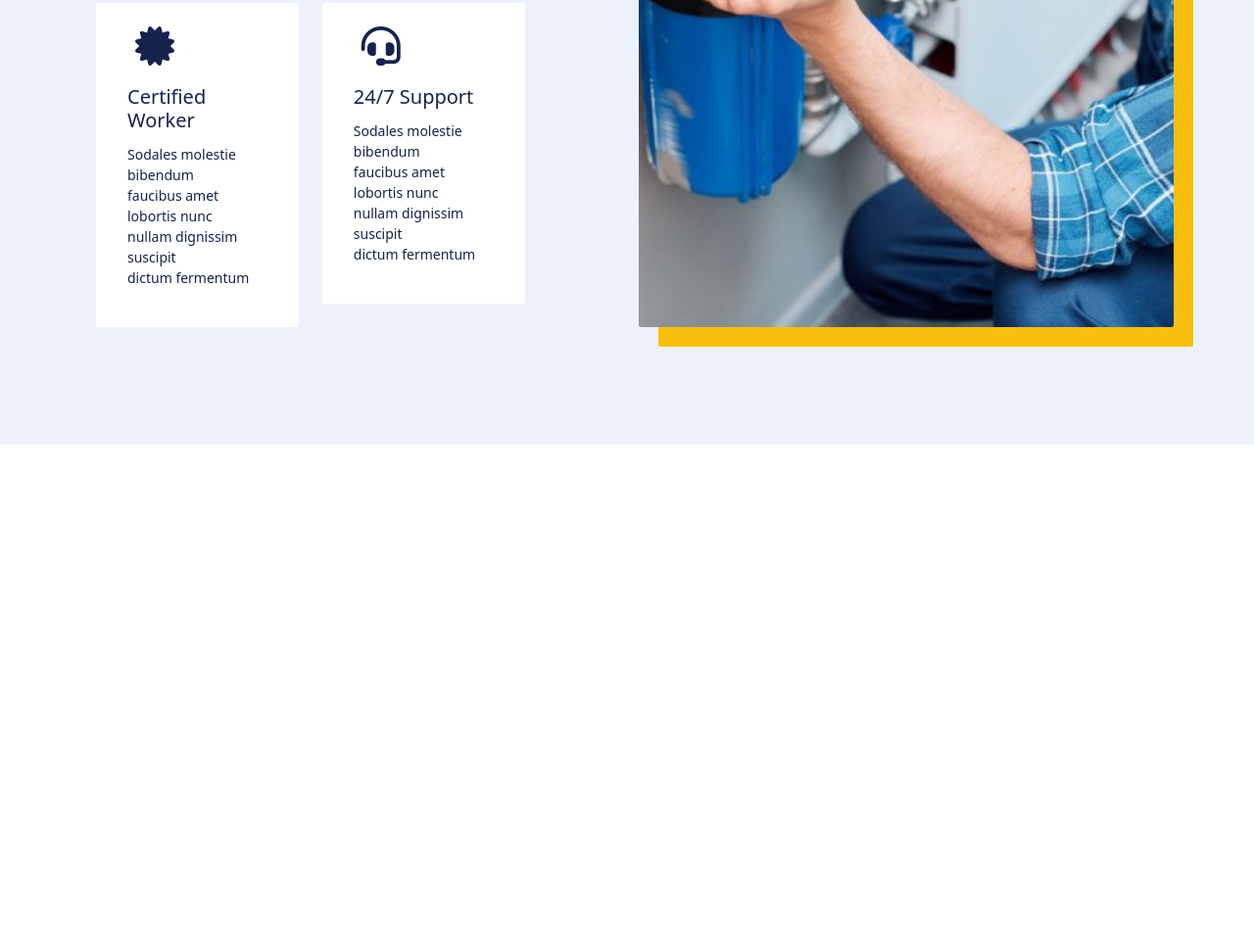
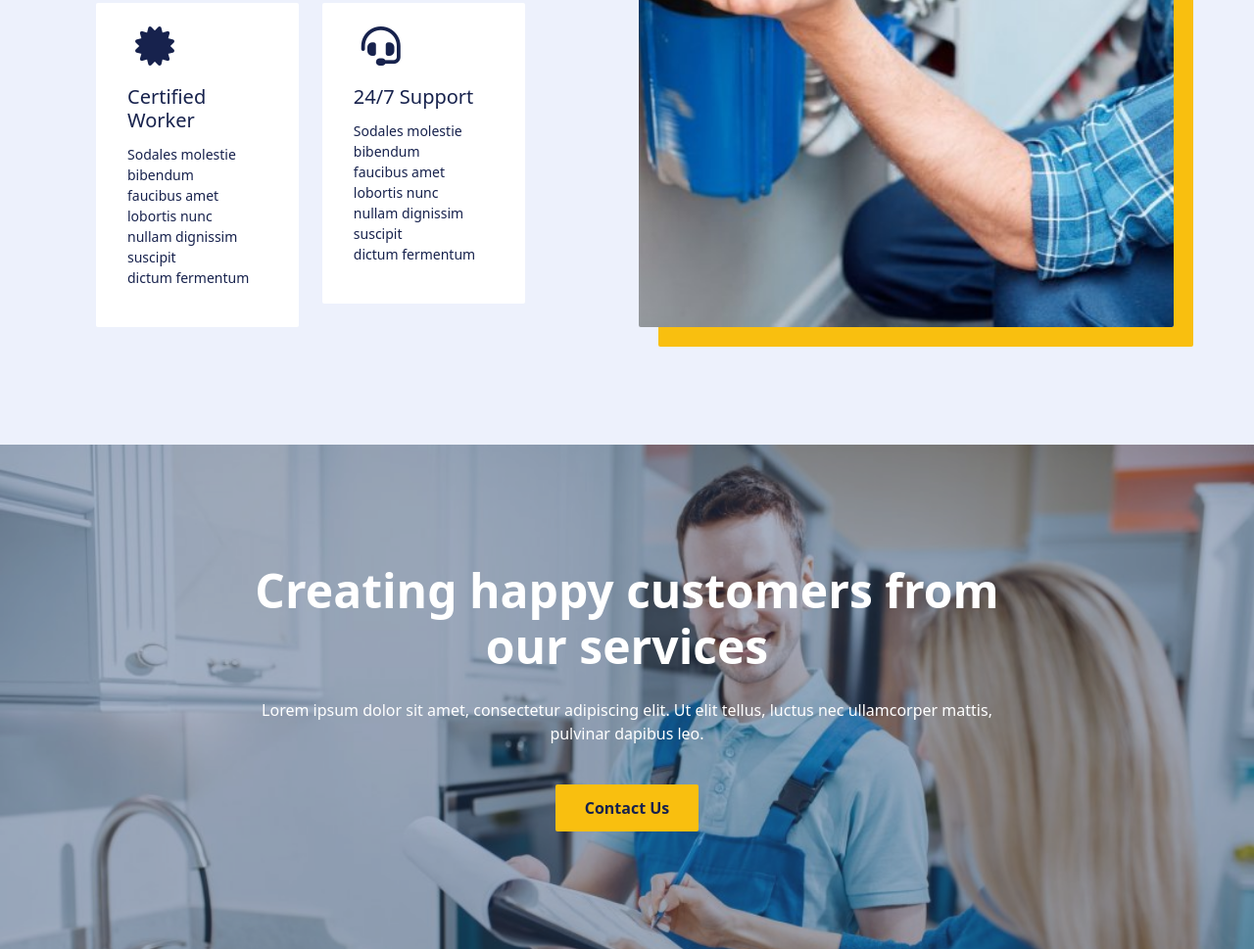
Before and after one commit to AhmedShaabanAl-Saidi/Plumberon, a plain HTML site: page index.html in a window 1280 px wide. Shown: the part 4009-4978 px from the top of the page at 98% size. Before the commit the page ends 4463 px from the top, so only its background shows below. Drawn offline with Linux system fonts and the light colour scheme.

Commit message:
Contact Us

```diff
--- a/CSS/style.css
+++ b/CSS/style.css
@@ -197,3 +197,9 @@
 .why-choose-us .card p {
     font-size: 14px;
 }
+
+/* contact-us */
+.contact-us{
+    background: linear-gradient(rgba(35, 65, 110, 0.4), rgba(35, 65, 110, 0.4)), url('IMG/video-bg.jpg');
+    background-size: cover;
+}
--- a/index.html
+++ b/index.html
@@ -337,7 +337,8 @@
                     <h2 class="display-5 fw-bold">Providing friendly
                         <br> plumbing services
                     </h2>
-                    <p class="py-3 fw-normal">Lorem ipsum dolor sit amet, consectetur adipiscing elit. Ut elit tellus, luctus
+                    <p class="py-3 fw-normal">Lorem ipsum dolor sit amet, consectetur adipiscing elit. Ut elit tellus,
+                        luctus
                         <br> nec ullamcorper mattis, pulvinar dapibus leo.
                     </p>
 
@@ -403,6 +404,20 @@
         </div>
     </section>
 
+    <!-- Contact Us -->
+    <section class="contact-us py-120 text-white text-center">
+        <div class="container">
+            <h2 class="display-5 fw-bold">Creating happy customers from
+                <br> our services
+            </h2>
+
+            <p class="py-3">Lorem ipsum dolor sit amet, consectetur adipiscing elit. Ut elit tellus, luctus nec ullamcorper mattis,
+                <br> pulvinar dapibus leo.
+            </p>
+
+            <button class="main-button mt-2 fw-bold">Contact Us</button>
+        </div>
+    </section>
 
 
     <!-- bootstrap js -->
```
